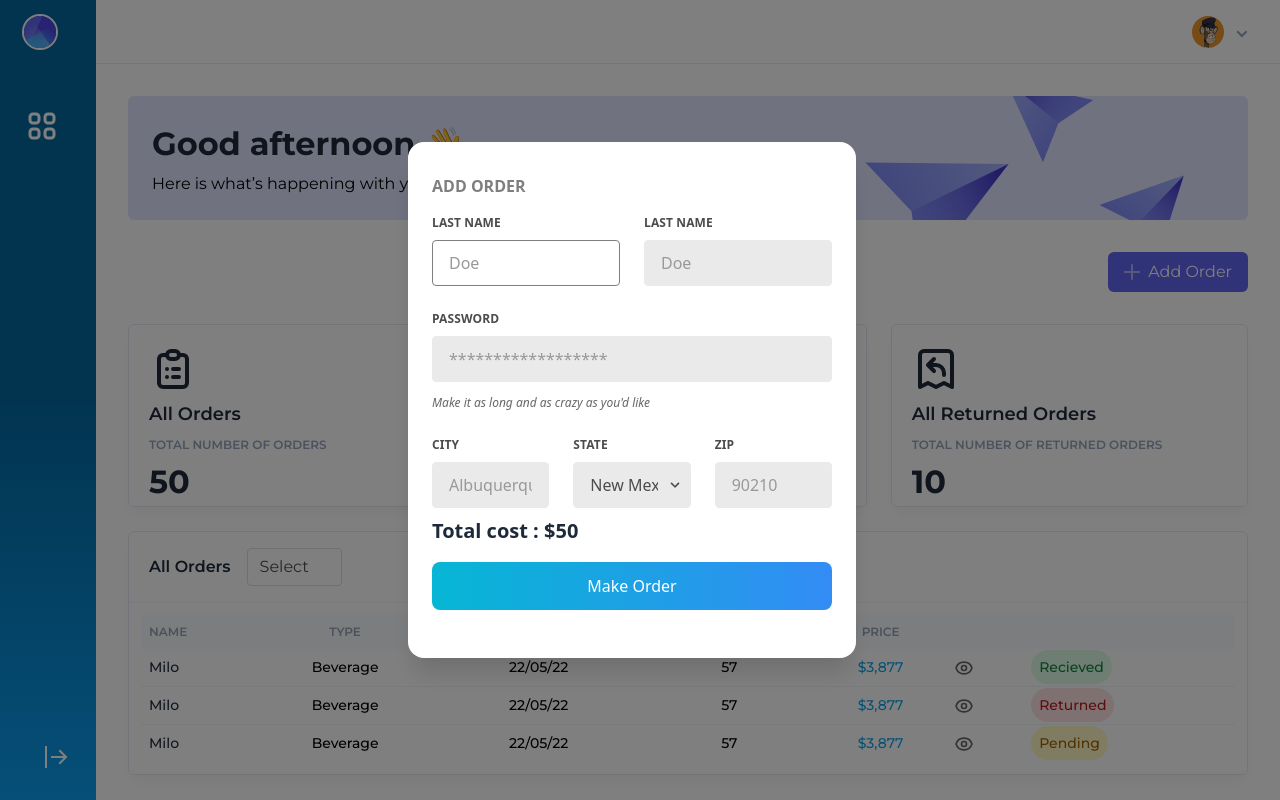
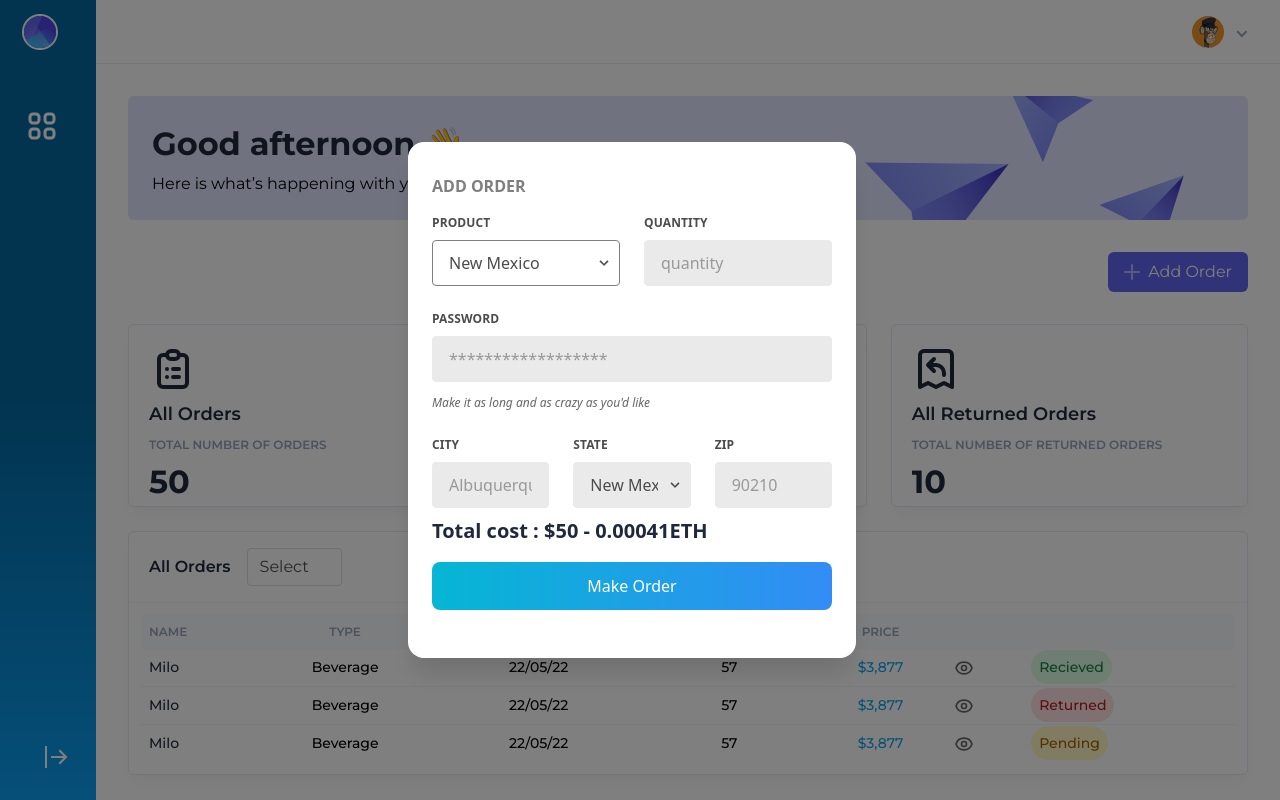
Before and after one commit to mendsalbert/schain, a Next.js app: page /dashboard/customer in a window 1280 px wide. Both pictures are taken after a click on the button "Add Order". Built offline with nearby package versions, Linux system fonts and the light colour scheme.

Commit message:
schain ui

```diff
--- a/components/OrderModal.tsx
+++ b/components/OrderModal.tsx
@@ -84,24 +84,37 @@ const OrderModal = (props) => {
       <div className="flex flex-wrap -mx-3 mb-6">
         <div className="w-full md:w-1/2 px-3">
           <label className="block uppercase tracking-wide text-gray-700 text-xs font-bold mb-2">
-            Last Name
+            Product
+          </label>
+          <div className="relative">
+            <select
+              className="block appearance-none w-full bg-gray-200 border border-gray-200 text-gray-700 py-3 px-4 pr-8 rounded leading-tight focus:outline-none focus:bg-white focus:border-gray-500"
+              id="grid-state"
+            >
+              <option>New Mexico</option>
+              <option>Missouri</option>
+              <option>Texas</option>
+            </select>
+            <div className="pointer-events-none absolute inset-y-0 right-0 flex items-center px-2 text-gray-700">
+              <svg
+                className="fill-current h-4 w-4"
+                xmlns="http://www.w3.org/2000/svg"
+                viewBox="0 0 20 20"
+              >
+                <path d="M9.293 12.95l.707.707L15.657 8l-1.414-1.414L10 10.828 5.757 6.586 4.343 8z" />
+              </svg>
+            </div>
+          </div>
+        </div>
+        <div className="w-full md:w-1/2 px-3">
+          <label className="block uppercase tracking-wide text-gray-700 text-xs font-bold mb-2">
+            Quantity
           </label>
           <input
             className="appearance-none block w-full bg-gray-200 text-gray-700 border border-gray-200 rounded py-3 px-4 leading-tight focus:outline-none focus:bg-white focus:border-gray-500"
             id="grid-last-name"
-            type="text"
-            placeholder="Doe"
-          />
-        </div>
-        <div className="w-full md:w-1/2 px-3">
-          <label className="block uppercase tracking-wide text-gray-700 text-xs font-bold mb-2">
-            Last Name
-          </label>
-          <input
-            className="appearance-none block w-full bg-gray-200 text-gray-700 border border-gray-200 rounded py-3 px-4 leading-tight focus:outline-none focus:bg-white focus:border-gray-500"
-            id="grid-last-name"
-            type="text"
-            placeholder="Doe"
+            type="number"
+            placeholder="quantity"
           />
         </div>
       </div>
@@ -171,7 +184,7 @@ const OrderModal = (props) => {
       </div>
       <div className="flex items-start">
         <div className="text-xl font-bold text-slate-800 mr-2">
-          Total cost : $50
+          Total cost : $50 - 0.00041ETH
         </div>
       </div>
       <div className="flex flex-wrap -mx-3 mb-6 mt-4">
```
